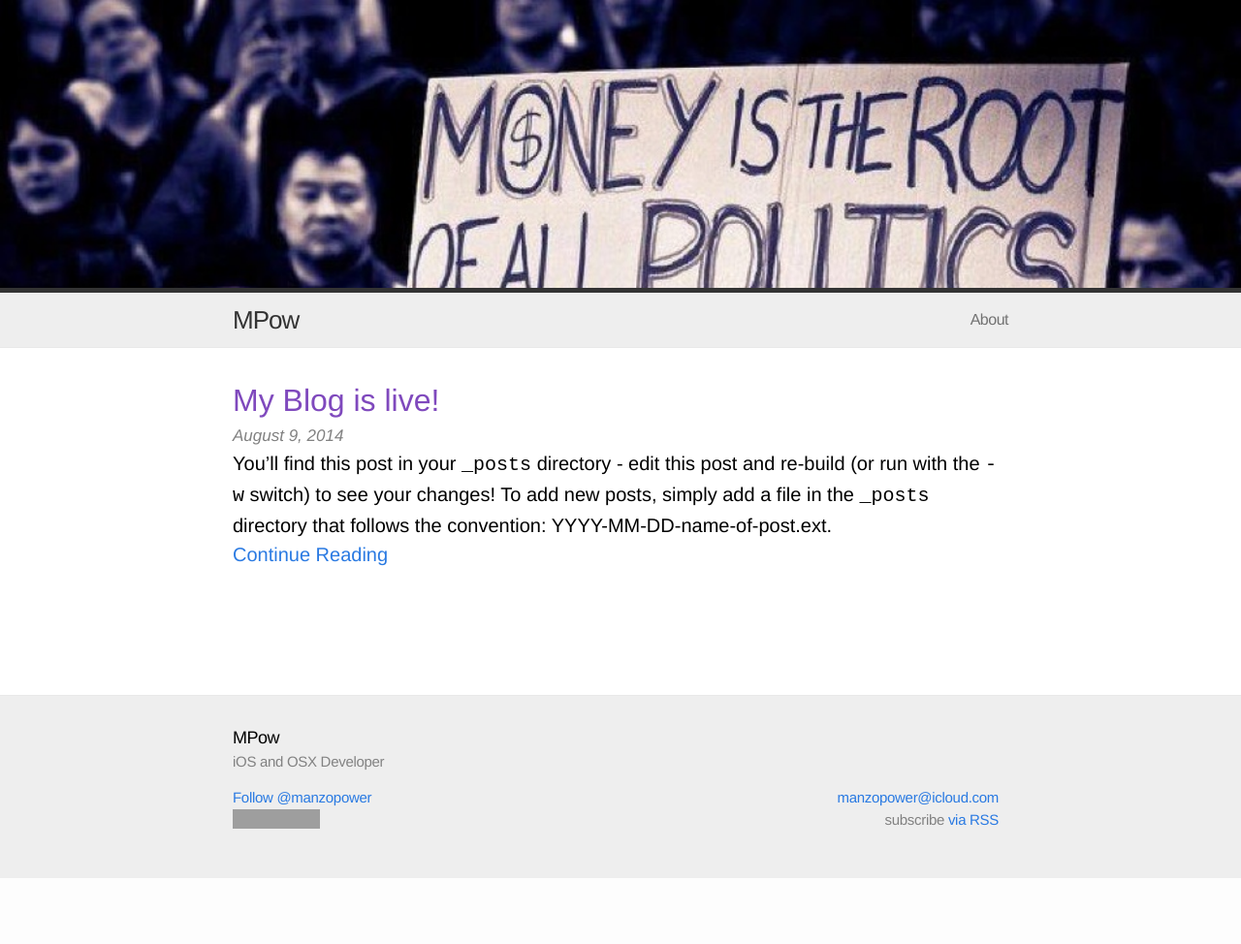
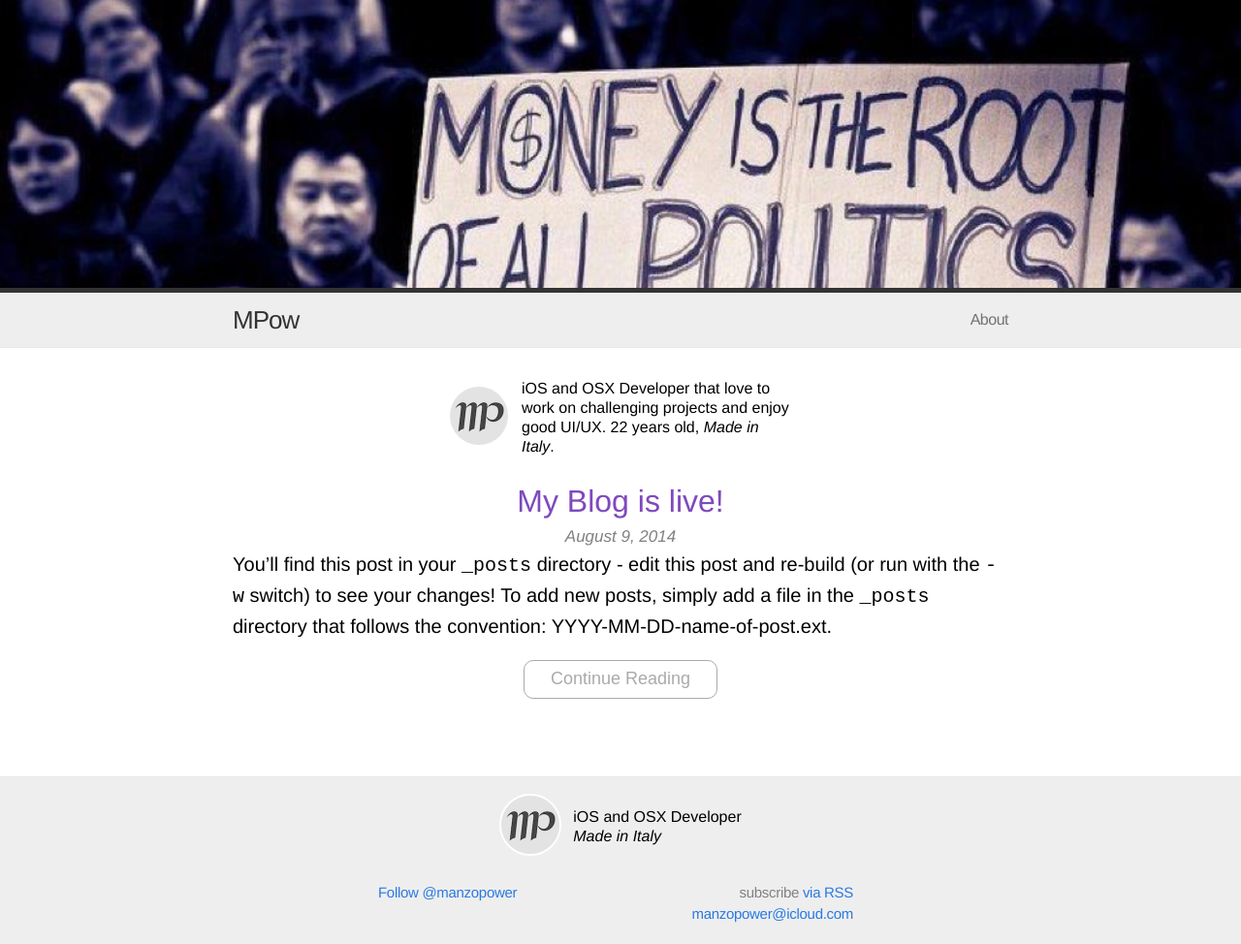
Before and after one commit to MP0w/MP0w.github.io, a Jekyll site: the page built from index.html, in a window 1280 px wide. Shown: the whole page at 97% size. Built offline with Jekyll 4.4.1, drawn with Linux system fonts in a browser that asks for light colours; comment, search, counter and statistics services are not loaded; before the commit the page ends 906 px from its top, so only the background shows below that; grey boxes are pictures that could not be loaded.

Commit message:
footer, index improvements

```diff
--- a/_config.yml
+++ b/_config.yml
@@ -1,7 +1,11 @@
 # Site settings
 title: MPow
+description: "iOS and OSX Developer that love to work on challenging projects and enjoy good UI/UX. Made in Italy"
+long-description: "iOS and OSX Developer that love to work on challenging projects and enjoy good UI/UX. 22 years old, <i>Made in Italy</i>."
+footer-description: "iOS and OSX Developer<br /><i>Made in Italy</i>"
+defaultTags: "mpow, manzopower, blog, ios, developer, osx, cocoa, UIKit, miniplayer"
+
 email: manzopower@icloud.com
-description: "iOS and OSX Developer"
 baseurl: ""
 url: "http://blog.mpow.it"
 twitter_username: ManzoPower
@@ -21,3 +25,4 @@ author:
 
 assets-path: "/assets/"
 cover: "root.jpg"
+profilepic: "profilepic.png"
--- /dev/null
+++ b/_includes/author.html
@@ -0,0 +1,6 @@
+<table class="authorProfile">
+  <tr>
+    <td style="width:60px;"><img class="profilepic" src="{{ site.assets-path }}{{ site.profilepic }}" /></td>
+    <td>{{ site.long-description }}</td>
+  </tr>
+</table>
--- a/_includes/footer.html
+++ b/_includes/footer.html
@@ -1,11 +1,14 @@
 <footer class="site-footer">
 
-  <div class="wrap">
+<div class="wrap">
+<table class="authorProfile">
+  <tr>
+    <td style="width:60px;"><img class="profilepic" src="{{ site.assets-path }}{{ site.profilepic }}" /></td>
+    <td>{{ site.footer-description }}</td>
+  </tr>
+</table>
 
-    <h2 class="footer-heading">{{ site.title }}      <p class="text">{{ site.description }}</p>
-</h2>
-
-    <div class="footer-col-1 column">
+   <div class="footer-col-1 column">
       <ul>
       	<li><a href="https://twitter.com/manzopower" class="twitter-follow-button" data-show-count="false">Follow @manzopower</a>
 		<script>!function(d,s,id){var js,fjs=d.getElementsByTagName(s)[0],p=/^http:/.test(d.location)?'http':'https';if(!d.getElementById(id)){js=d.createElement(s);js.id=id;js.src=p+'://platform.twitter.com/widgets.js';fjs.parentNode.insertBefore(js,fjs);}}(document, 'script', 'twitter-wjs');</script></li>
@@ -15,8 +18,8 @@
 
 	<div class="footer-col-2 column">
       <ul>
-        <li><a href="mailto:{{ site.email }}">{{ site.email }}</a></li>
 		<li class="rss-subscribe">subscribe <a href="{{ "/feed.xml" | prepend: site.baseurl }}">via RSS</a></li>
+        <li><a href="mailto:{{ site.email }}" id="footer-email"">{{site.email}}</a></li>
       </ul>
     </div>
 
--- a/_includes/head.html
+++ b/_includes/head.html
@@ -5,7 +5,7 @@
     <meta name="viewport" content="width=device-width">
     <meta name="author" content="{{ site.author.display_name }}">
     <meta name="description" content="{% if page.summary %}{{page.summary}}{% elsif page.excerpt %}{{ page.excerpt | strip_html }}{% else %}{{ site.description }}{% endif %}">
-	{% if page.tags %}<meta name="keywords" content="{% for tag in page.tags %}{{tag}},{% endfor %}">{% endif %}
+	<meta name="keywords" content="{{site.defaultTags}} {% if page.tags %}{% for tag in page.tags %}{{tag}},{% endfor %}{% endif %}">
     <link rel="canonical" href="{{ page.url | replace:'index.html','' | prepend: site.baseurl | prepend: site.url }}">
     <!-- Custom CSS -->
     <link rel="stylesheet" href="{{ "/css/main.css" | prepend: site.baseurl }}">
--- a/_layouts/post.html
+++ b/_layouts/post.html
@@ -14,4 +14,4 @@ layout: default
 
 </div>
 {% include comments.html %}
-<div class="goToAll"><a href="{{ site.baseurl }}/index.html">All posts</a></div>
+<button  onclick="location.href='{{ site.baseurl }}/index.html'">All Posts</button>
--- a/css/main.css
+++ b/css/main.css
@@ -27,6 +27,7 @@ a:hover   { color: #000; text-decoration: underline; }
 a:visited { color: #205caa; }
 
 /* Utility */
+.clear{ clear: both; }
 
 .wrap:before,
 .wrap:after { content:""; display:table; }
@@ -38,6 +39,9 @@ a:visited { color: #205caa; }
   zoom: 1;
 }
 
+footer .wrap {
+  max-width: 500px;
+}
 
 /* Layout Styles */
 /* ----------------------------------------------------------*/
@@ -81,7 +85,7 @@ a:visited { color: #205caa; }
 
 .site-footer {
   border-top: 1px solid #e8e8e8;
-  padding: 30px 0;
+  padding: 15px 0;
   background-color: #EEEEEE;
 }
 
@@ -89,13 +93,12 @@ a:visited { color: #205caa; }
   font-size: 18px;
   font-weight: 300;
   letter-spacing: -.5px;
-  margin-bottom: 15px;
 }
 
-.site-footer .column { float: left; margin-bottom: 15px; }
+.site-footer .column { float: left;}
 
 .footer-col-1 {
-  width: 220px; /*fallback*/
+  width: 50%; /*fallback*/
   width: -webkit-calc(50% - 10px);
   width: -moz-calc(50% - 10px);
   width: -o-calc(50% - 10px);
@@ -105,7 +108,7 @@ a:visited { color: #205caa; }
 
 .footer-col-2 {
   text-align: right;
-  width: 220px; /*fallback*/
+  width: 50%; /*fallback*/
   width: -webkit-calc(50% - 10px);
   width: -moz-calc(50% - 10px);
   width: -o-calc(50% - 10px);
@@ -113,7 +116,11 @@ a:visited { color: #205caa; }
   margin-right: 10px
 }
 
-
+@media screen and (max-width: 350px) {
+#footer-email{
+	font-size: 75%;
+}
+}
 .site-footer ul { list-style: none; }
 
 .site-footer li,
@@ -145,17 +152,25 @@ a:visited { color: #205caa; }
 /* Home styles */
 /* ----------------------------------------------------------*/
 
-.home h1 { margin-bottom: 25px; }
+.home h1 {
+ text-align: center;
+ font-size: 160%;
+ margin-bottom: 0px;
+}
 
-.posts { list-style-type: none; }
+.home .post-date {
+  display: block;
+  font-size: 17px;
+  color: #818181;
+  font-style: italic;
+  font-weight: 100;
+  text-align: center;
+}
 
-.posts li { margin-bottom: 30px; }
+.home h1 a{
+	color: #7f49bd;
+}
 
-.posts .post-link {
-  font-size: 24px;
-  letter-spacing: -1px;
-  line-height: 1;
-}
 
 /* Post styles */
 /* ----------------------------------------------------------*/
@@ -351,26 +366,6 @@ a:visited { color: #205caa; }
   .post-content ul,
   .post-content ol { padding-left: 10px; }
 
-  .site-footer .column {
-    float: none;
-    clear: both;
-    width: auto;
-    margin: 0 0 15px;
-	}
-
-  .footer-col-1 { width: 50%; }
-
-  .footer-col-2 {
-    width: 45%; /*fallback*/
-    width: -webkit-calc(50% - 10px);
-    width: -moz-calc(50% - 10px);
-    width: -o-calc(50% - 10px);
-    width: calc(50% - 10px);
-    margin-right: 0;
-    text-align: left;
-  }
-
-
 }
 
 .headerImageWrapper{
@@ -384,31 +379,10 @@ a:visited { color: #205caa; }
 	margin: 0 auto;
 }
 
-.home .post-date {
-  display: block;
-  font-size: 17px;
-  color: #818181;
-  font-style: italic;
-  font-weight: 100
-}
-
 .spacing{
 	clear: left;
 	height:50px;
 	margin-bottom=50px;
-}
-
-.home h1{
-	font-size: 160%;
-	margin-bottom: 0px;
-}
-
-.home h1 a{
-	color: #7f49bd;
-}
-
-.post-link{
-	color: #7f49bd;
 }
 
 #latest article {
@@ -474,23 +448,26 @@ a:visited { color: #205caa; }
 }
 
 
-.goToAll{
-	width: 33%;
-	height: 30px;
-	margin-top: 30px;
-	margin-left: 33%;
+button{
+    display: block;
+	width: 200px;
+	min-height: 40px;
 	text-align: center;
-    padding: 8px;
-    border: 1px solid #aaaaaa;
+    border: 1px solid #aaa;
     border-radius: 10px;
     -moz-border-radius: 10px;
     -webkit-border-radius: 10px;
-
+	color: #aaa;
+	background-color: #fff;
+	font-size: 18px;
+	padding: 4px;
+	margin: 0 auto;
+	margin-top: 20px;
 }
 
-.goToAll a{
-	font-size: 110%;
-	color: #aaaaaa;
+button:hover{
+	background-color: #aaa;
+	color: #fff;
 }
 
 hr{
@@ -513,3 +490,26 @@ hr{
 	margin-right: 25px;
 	margin-bottom: 10px;
 }
+
+.authorProfile{
+	font-weight : 200;
+	max-width: 360px;
+	line-height: 20px;
+	margin: auto;
+	margin-bottom: 20px;
+}
+
+.profilepic{
+	width: 60px;
+	height: 60px;
+	border: 2px solid #fff;
+    border-radius: 50%;
+    -moz-border-radius: 50%;
+    -webkit-border-radius: 50%;
+    margin-right: 10px;
+}
+
+#titleOnly article{
+	min-height: 10px;
+	margin-top: 10px;
+}
--- a/index.html
+++ b/index.html
@@ -3,8 +3,7 @@ layout: default
 ---
 
 <div class="home">
-
-
+{% include author.html %}
 <section id="latest">
   <article>
     <header>
@@ -13,10 +12,8 @@ layout: default
         <span class="post-date">{{ site.posts.first.date | date: "%B %-d, %Y" }}</span>
       </hgroup>
     </header>
-
-    {{ site.posts.first.excerpt | markdownify }}
-
-    <a class="readmore" href="{{ site.posts.first.url }}">Continue Reading</a>
+	{{ site.posts.first.excerpt | markdownify }}
+	<button  onclick="location.href='{{ site.posts.first.url }}'">Continue Reading</button>
   </article>
 </section>
 
@@ -29,21 +26,20 @@ layout: default
         <h1 class="title"><a href="{{ post.url }}">{{ post.title | camel_break }}</a></h1>
         <span class="post-date">{{ post.date | date: "%B %-d, %Y" }}</span>
       </header>
-
       {{ post.excerpt | markdownify }}
     </article>
   {% endfor %}
+
+<div id="titleOnly">
+    {% for post in site.posts offset:7 %}
+    <article>
+      <header>
+        <h1 class="title"><a href="{{ post.url }}">{{ post.title | camel_break }}</a></h1>
+        <span class="post-date">{{ post.date | date: "%B %-d, %Y" }}</span>
+      </header>
+    </article>
+  {% endfor %}
+</div>
 </section>
 
-<div class="spacing"></div>
-
-  <ul class="posts">
-    {% for post in site.posts offset:6 %}
-      <li>
-        <a class="post-link" href="{{ post.url | prepend: site.baseurl }}">{{ post.title }}</a>
-        <span class="post-date">{{ post.date | date: "%b %-d, %Y" }}</span>
-      </li>
-    {% endfor %}
-  </ul>
-
 </div>
```
Also changed, not shown: assets/profilepic.png (added).
